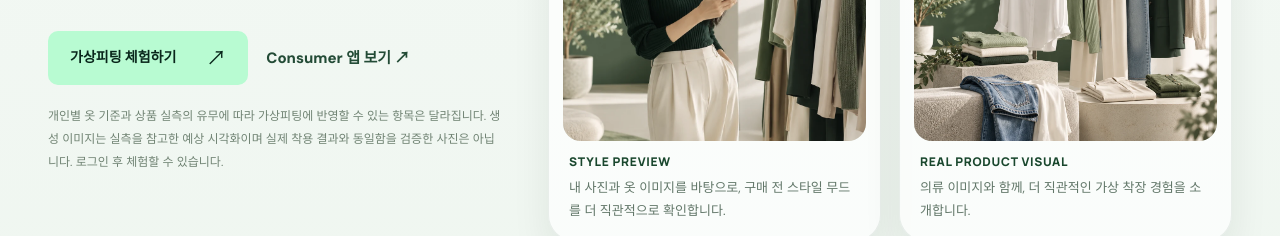
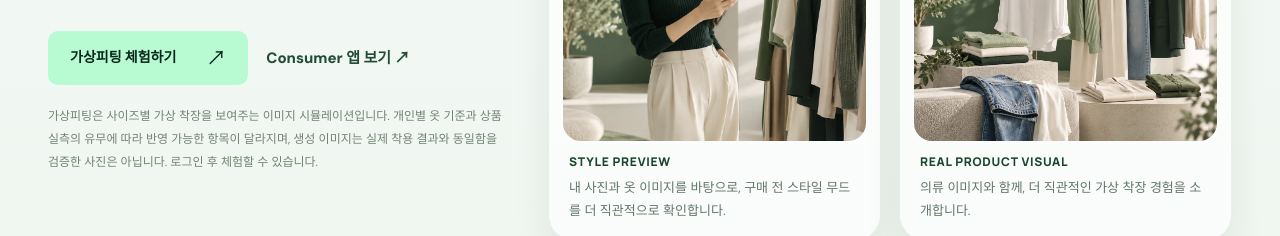
Before and after one commit to kyumin-5/fit-id-official-site, a website: page index.html in a window 1280 px wide. Shown: the part 4724-4960 px from the top of the page. Drawn offline with Linux system fonts and the light colour scheme.

Commit message:
Keep the virtual try-on simulation and evidence disclosure explicit

```diff
--- a/index.html
+++ b/index.html
@@ -154,7 +154,7 @@
             <a class="btn btn-mint" href="https://fit-id-consumer-mtvz.vercel.app/?entry=virtual-try-on" target="_blank" rel="noopener noreferrer">가상피팅 체험하기 <span class="btn-arrow">↗</span></a>
             <a class="virtual-secondary" href="https://fit-id-consumer-mtvz.vercel.app/" target="_blank" rel="noopener noreferrer">Consumer 앱 보기 ↗</a>
           </div>
-          <p class="virtual-note">개인별 옷 기준과 상품 실측의 유무에 따라 가상피팅에 반영할 수 있는 항목은 달라집니다. 생성 이미지는 실측을 참고한 예상 시각화이며 실제 착용 결과와 동일함을 검증한 사진은 아닙니다. 로그인 후 체험할 수 있습니다.</p>
+          <p class="virtual-note">가상피팅은 사이즈별 가상 착장을 보여주는 이미지 시뮬레이션입니다. 개인별 옷 기준과 상품 실측의 유무에 따라 반영 가능한 항목이 달라지며, 생성 이미지는 실제 착용 결과와 동일함을 검증한 사진은 아닙니다. 로그인 후 체험할 수 있습니다.</p>
         </div>
         <div class="virtual-showcase reveal">
           <div class="showcase-frame showcase-frame-primary">
```
